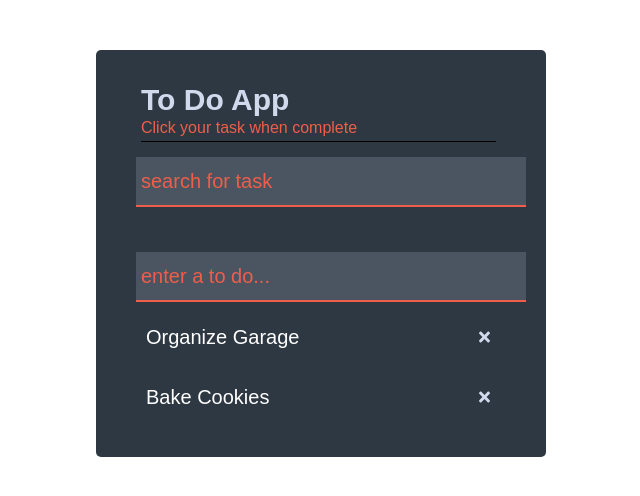
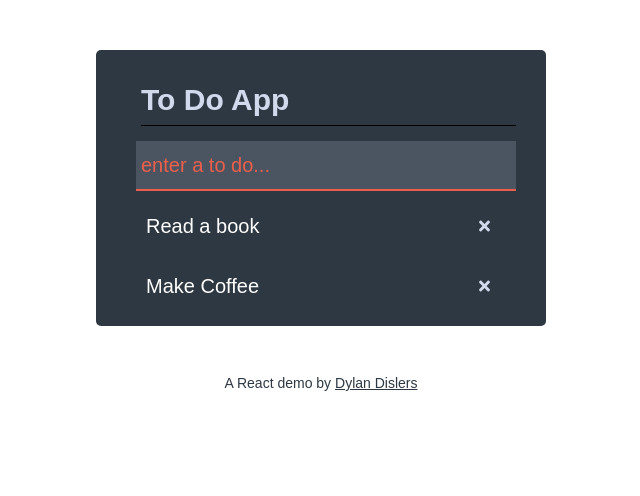
Before and after one commit to dislersd/ReactToDoApp, a React (Create React App) app: page / in a window 1280 px wide. Shown: the top 496 px of the page, without its empty margins (319-959 px from the left). Built offline with nearby package versions, Linux system fonts and the light colour scheme.

Commit message:
added link to github, updated styling

```diff
--- a/src/App.js
+++ b/src/App.js
@@ -1,16 +1,16 @@
-import React from 'react';
-import ToDoForm from './components/TodoComponents/TodoForm';
-import ToDoList from './components/TodoComponents/TodoList';
-import "./components/TodoComponents/Todo.css"
+import React from "react";
+import ToDoForm from "./components/TodoComponents/TodoForm";
+import ToDoList from "./components/TodoComponents/TodoList";
+import "./components/TodoComponents/Todo.css";
 
 const toDoArray = [
   {
-    task: 'Organize Garage',
+    task: 'Read a book',
     id: 1528817077286,
     completed: false
   },
   {
-    task: 'Bake Cookies',
+    task: 'Make Coffee',
     id: 1528817084358,
     completed: false
   }
@@ -29,14 +29,14 @@ class App extends React.Component {
   }
 
   removeItem = itemId => {
-    const newToDo = this.state.toDo.filter( item => item.id !== itemId);
-    this.setState({ toDo: newToDo});
-  }
+    const newToDo = this.state.toDo.filter(item => item.id !== itemId);
+    this.setState({ toDo: newToDo });
+  };
 
   addToDo = (e, task) => {
     e.preventDefault();
-    if (e.target.value === '') {
-      return
+    if (e.target.value === "") {
+      return;
     }
     const newToDo = {
       task: task,
@@ -51,28 +51,28 @@ class App extends React.Component {
 
   toggle = itemId => {
     this.setState({
-      toDo: this.state.toDo.map( item => {
+      toDo: this.state.toDo.map(item => {
         if (itemId === item.id) {
           return { ...item, completed: !item.completed };
         }
         return item;
       })
-    })
-  }
+    });
+  };
 
-  search = (e) => {
+  search = e => {
     this.setState({
-      toDo: this.state.toDo.filter( item => item.task.includes(e.target.value))
-    })
-  }
-
+      toDo: this.state.toDo.filter(item => item.task.includes(e.target.value))
+    });
+  };
 
   render() {
     return (
-      <div className='app'>
+      <div>
+        <div className="app">
+          <div className="app-content">
             <header>
               <h1>To Do App</h1>
-        <p>Click your task when complete</p>
             </header>
             <ToDoForm
               icon="coffee"
@@ -86,7 +86,11 @@ class App extends React.Component {
               delete={this.removeItem}
             />
 
-
+          </div>
+        </div>
+            <p className="under-app">
+              A React demo by <a href="https://github.com/dislersd/ReactToDoApp" target="_blank">Dylan Dislers</a>
+            </p>
       </div>
     );
   }
--- a/src/components/TodoComponents/Todo.css
+++ b/src/components/TodoComponents/Todo.css
@@ -56,10 +56,11 @@ button:focus {
 
 * {
   box-sizing: border-box;
+  -webkit-appearance: none;
 }
 
 header {
-  margin: 5px 20px 10px 15px;
+  margin: 5px 0 10px 15px;
   border-bottom: 1px solid #000;
   padding-bottom: 5px;
 }
@@ -130,10 +131,23 @@ button {
 .app {
   margin: 50px auto;
   padding: 30px;
+  padding-bottom: 10px;
   background-color: #2E3842;
   border-radius: 5px;
   width: 100%;
   max-width: 450px;
+}
+
+.app-content {
+  overflow: hidden;
+}
+
+.under-app, .under-app a {
+  font-family: Arial, "Helvetica Neue", Helvetica, sans-serif;
+  color: #2E3842;
+  font-size: 14px;
+  text-align: center;
+  margin-top: 20px;
 }
 
 .complete {
@@ -155,10 +169,6 @@ button {
   width: 100%;
 }
 
-.task-input {
-  margin-top: 40px;
-}
-
 .input-and-add{
   position: relative;
 }
@@ -166,7 +176,7 @@ button {
 .add-btn {
   position: absolute;
   right: -2px;
-  top: 45px;
+  top: 10px;
 }
 .add-btn:hover {
   background-color: rgb(74, 239, 102);
--- a/src/components/TodoComponents/TodoForm.js
+++ b/src/components/TodoComponents/TodoForm.js
@@ -37,13 +37,13 @@ render() {
     return (
       <form className="todo-form">
         <div className="form-inputs">
-          <input
+          {/* <input
           type="text"
           name="search"
           autoComplete="off"
           placeholder="search for task"
           onChange={this.props.search}
-          />
+          /> */}
           <div className="input-and-add">
             <input
               className="task-input"
```
Lines whose indentation alone changed are shown as unchanged.
